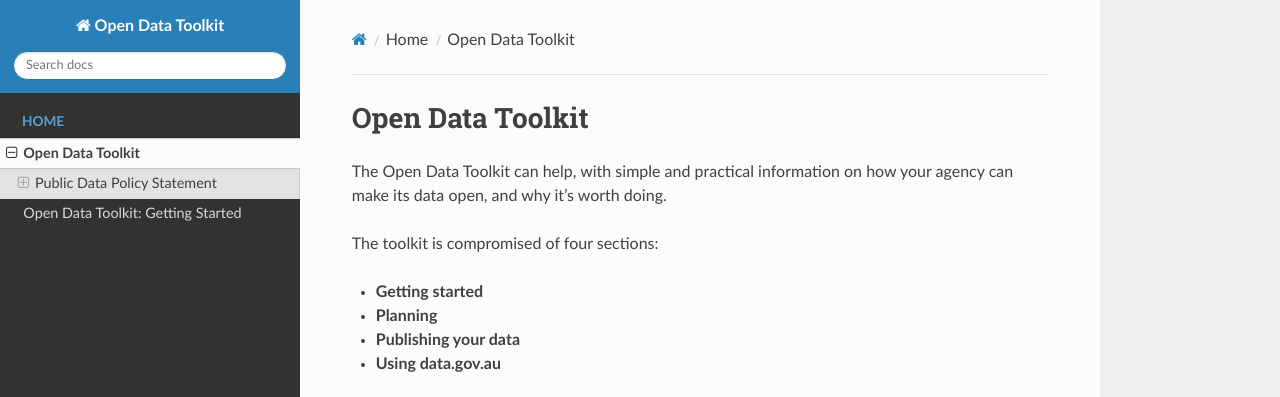
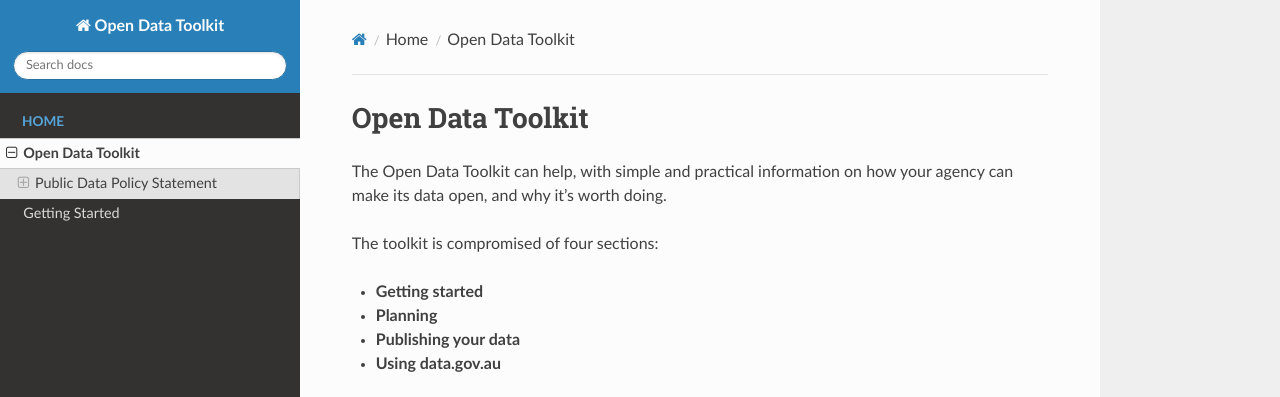
Before and after one commit to ajbar7/allan-toolkit-test, an MkDocs documentation site: the page built from docs/index.md, in a window 1280 px wide. Shown: the top 397 px of the page. Built offline with MkDocs 1.6.1, drawn with Linux system fonts in a browser that asks for light colours; nearby versions of some CDN libraries; old or Windows-style settings are respelled for this version of MkDocs.

Commit message:
Update mkdocs.yml

```diff
--- a/mkdocs.yml
+++ b/mkdocs.yml
@@ -1,7 +1,7 @@
 site_name: Open Data Toolkit
 pages:
     - [index.md, Home, "Open Data Toolkit"]
-    - [getting-started.md, "Open Data Toolkit: Getting Started"]
+    - [getting-started.md, "Getting Started"]
 theme: readthedocs
 site_favicon: imgs/favicon.ico
 google_analytics:
```
